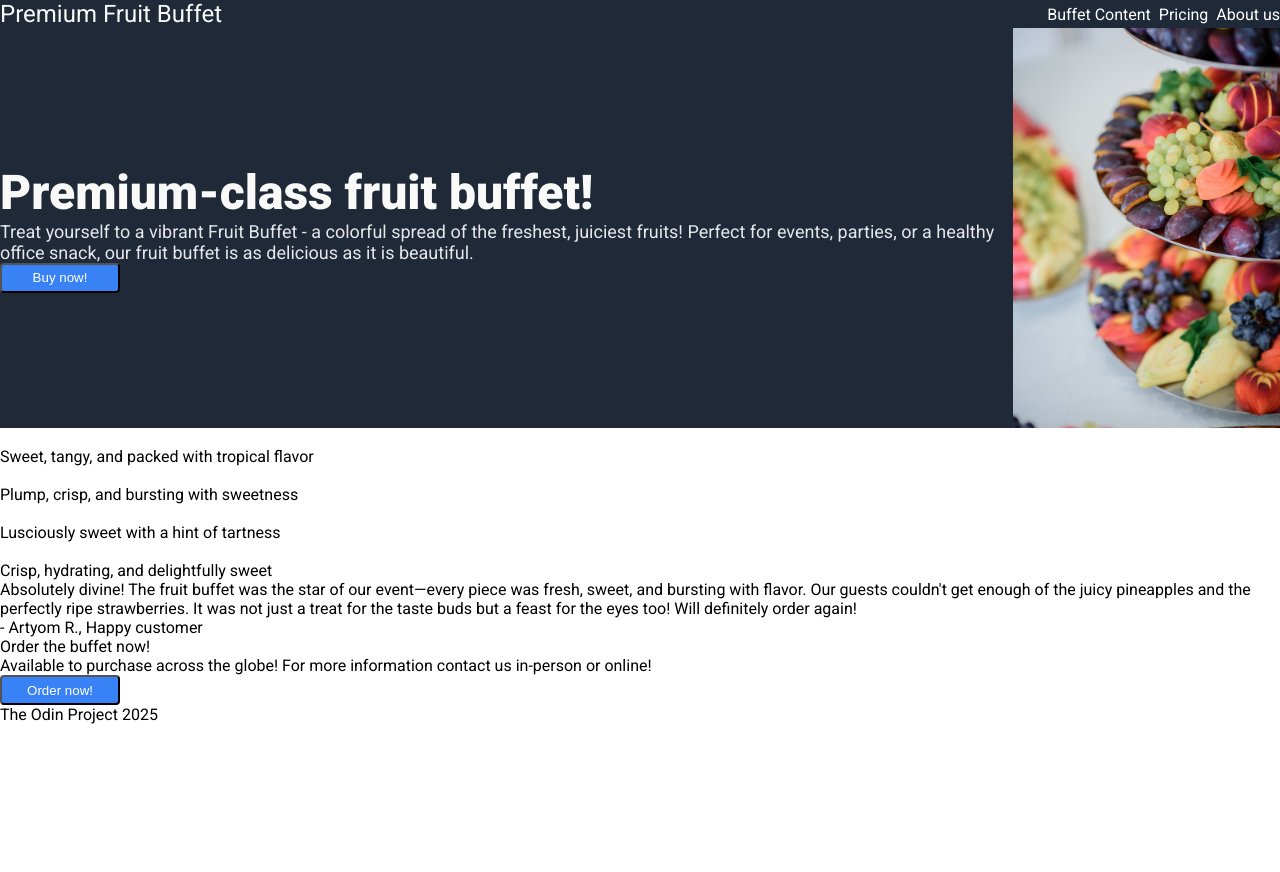
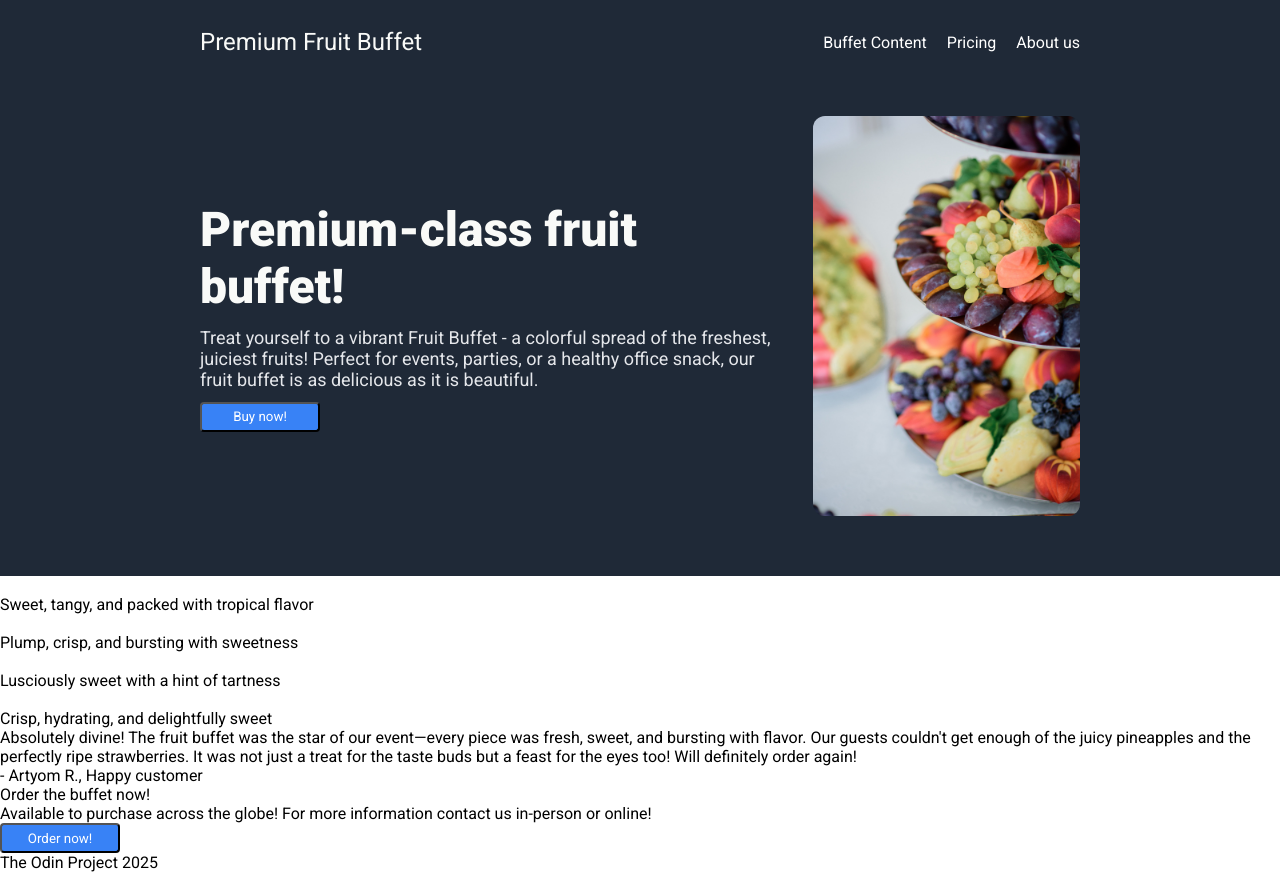
Before and after one commit to bulkassi/odin-landing-page, a plain HTML site: page index.html in a window 1280 px wide. Before the commit the page ends 800 px from the top, so only its background shows below. Drawn offline with Linux system fonts and the light colour scheme.

Commit message:
Final adjustments to main section style

```diff
--- a/style.css
+++ b/style.css
@@ -13,12 +13,14 @@ body {
   flex: 1;
   display: flex;
   flex-direction: column;
+  padding: 20px 200px;
 }
 
 .main-section-header {
   display: flex;
   justify-content: space-between;
   align-items: center;
+  margin: 8px 0 60px;
 }
 
 .header-logo {
@@ -32,18 +34,28 @@ body {
   display: flex;
   padding: 0;
   margin: 0;
-  gap: 8px;
+  gap: 20px;
 }
 
 .main-section-content {
   display: flex;
   justify-content: space-between;
   align-items: center;
+  margin-bottom: 40px;
+  gap: 40px;
 }
 
 .main-section-content img {
-    height: 400px;
-    width: 269px;
+  height: 400px;
+  width: 269px;
+  border-radius: 12px;
+}
+
+.description {
+  display: flex;
+  flex-direction: column;
+  gap: 12px;
+  padding: 12px 0;
 }
 
 .title {
@@ -63,6 +75,7 @@ a {
 }
 
 button {
+  font-family: Roboto, sans-serif;
   background-color: #3882f6;
   color: white;
 
```
